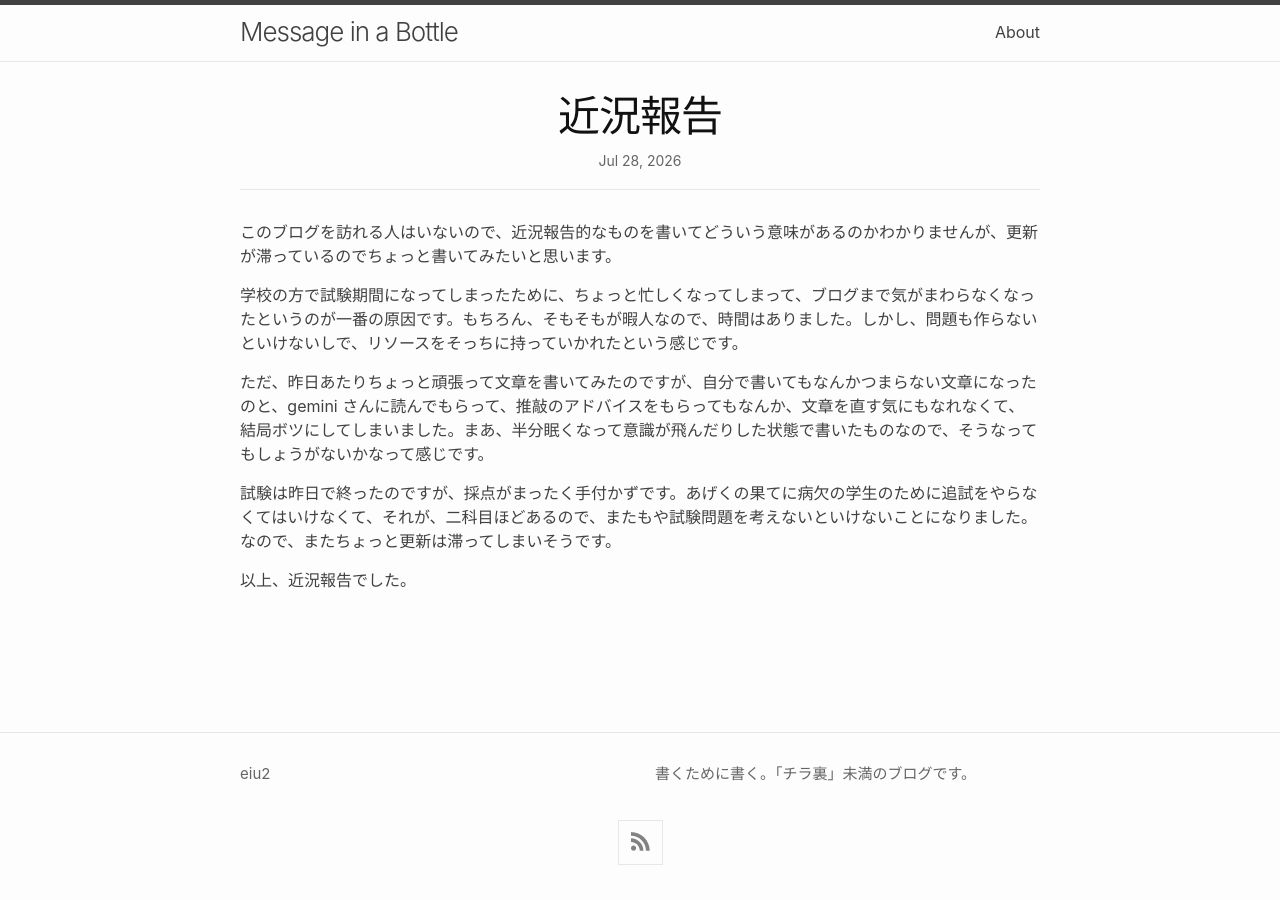
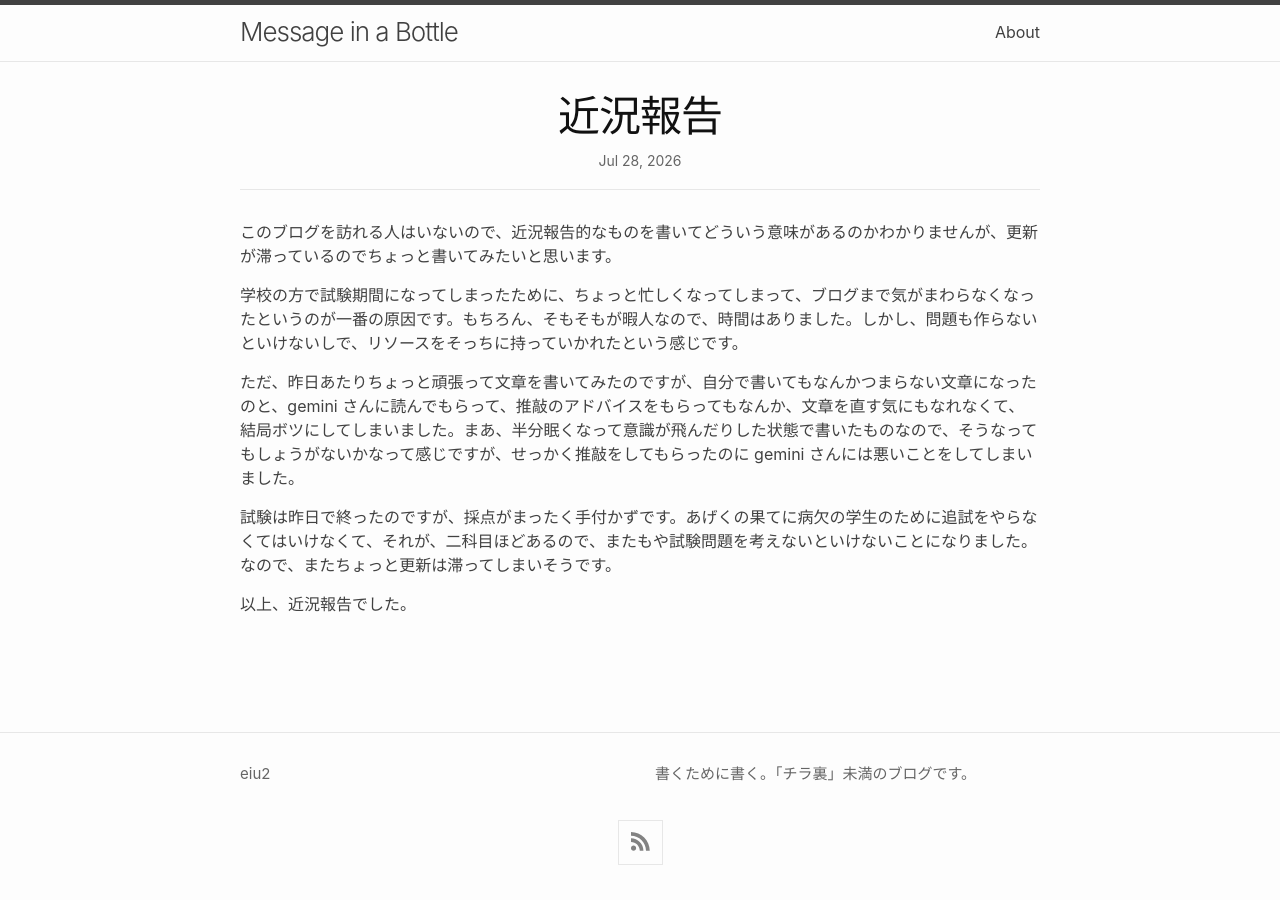
Before and after one commit to eiu2/eiu2.github.com, a Jekyll site: the page built from _posts/2026-07-28-exam.md, in a window 1280 px wide. Built offline with Jekyll 4.4.1, drawn with Linux system fonts in a browser that asks for light colours; nearby versions of some CDN libraries.

Commit message:
Update 2026-07-28-exam.md

```diff
--- a/_posts/2026-07-28-exam.md
+++ b/_posts/2026-07-28-exam.md
@@ -7,7 +7,7 @@
 
 学校の方で試験期間になってしまったために、ちょっと忙しくなってしまって、ブログまで気がまわらなくなったというのが一番の原因です。もちろん、そもそもが暇人なので、時間はありました。しかし、問題も作らないといけないしで、リソースをそっちに持っていかれたという感じです。
 
-ただ、昨日あたりちょっと頑張って文章を書いてみたのですが、自分で書いてもなんかつまらない文章になったのと、gemini さんに読んでもらって、推敲のアドバイスをもらってもなんか、文章を直す気にもなれなくて、結局ボツにしてしまいました。まあ、半分眠くなって意識が飛んだりした状態で書いたものなので、そうなってもしょうがないかなって感じです。
+ただ、昨日あたりちょっと頑張って文章を書いてみたのですが、自分で書いてもなんかつまらない文章になったのと、gemini さんに読んでもらって、推敲のアドバイスをもらってもなんか、文章を直す気にもなれなくて、結局ボツにしてしまいました。まあ、半分眠くなって意識が飛んだりした状態で書いたものなので、そうなってもしょうがないかなって感じですが、せっかく推敲をしてもらったのに gemini さんには悪いことをしてしまいました。
 
 試験は昨日で終ったのですが、採点がまったく手付かずです。あげくの果てに病欠の学生のために追試をやらなくてはいけなくて、それが、二科目ほどあるので、またもや試験問題を考えないといけないことになりました。なので、またちょっと更新は滞ってしまいそうです。
 
```
